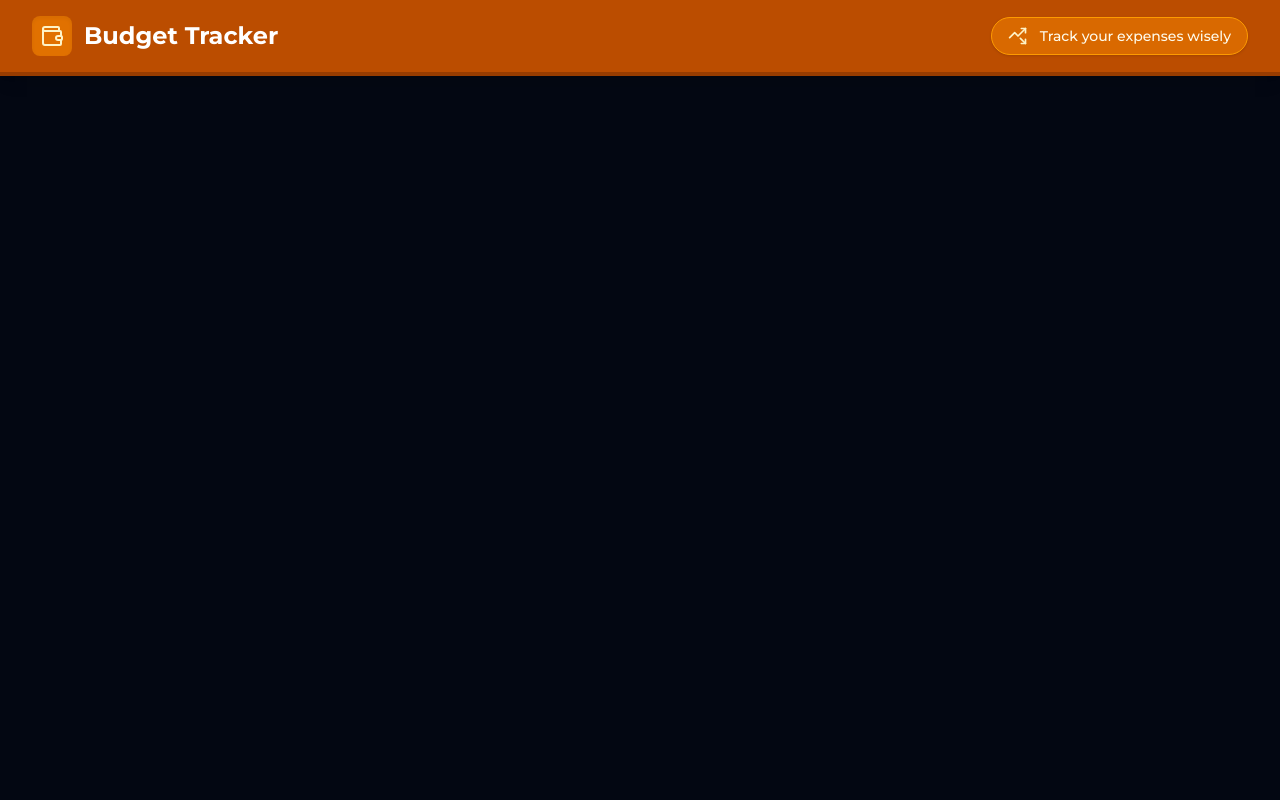
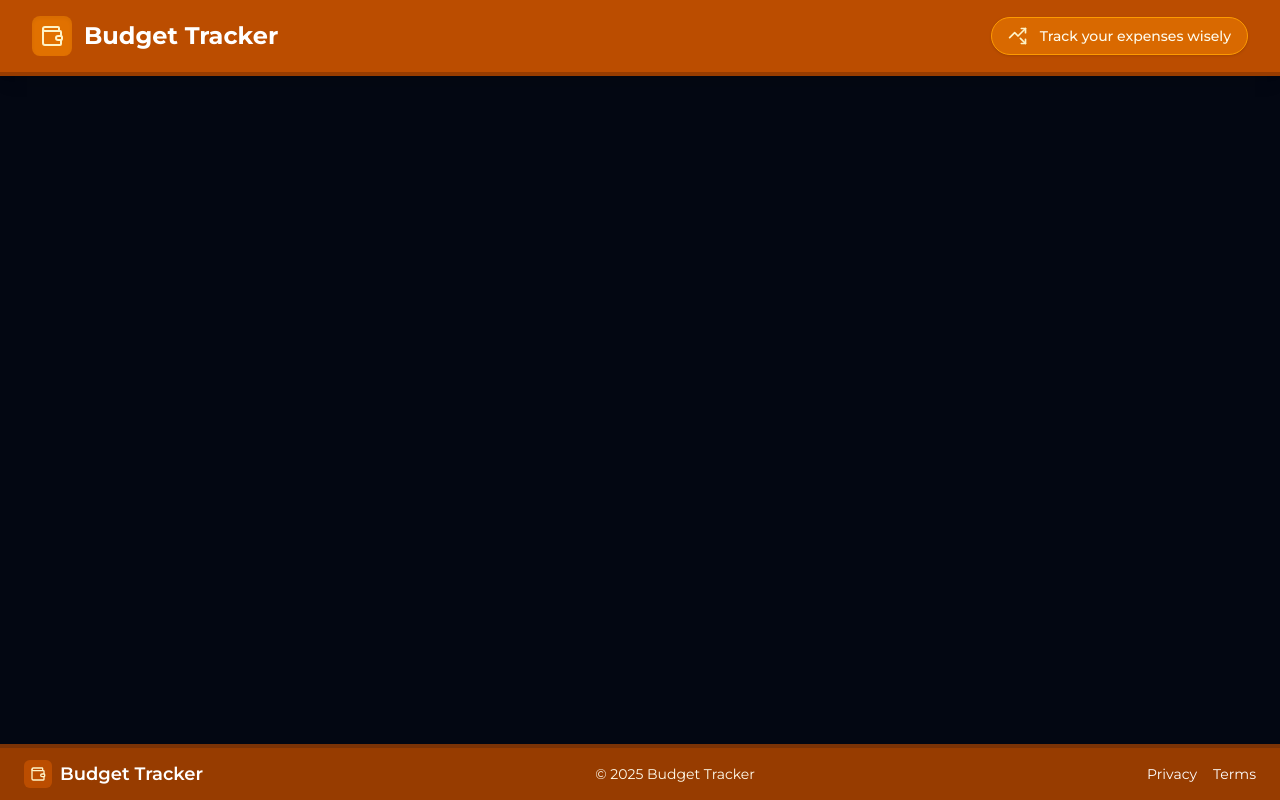
Before and after one commit to Mkcodes-in/Expense-tracker-app, a React (Vite) app: page / in a window 1280 px wide. Built offline with nearby package versions, Linux system fonts and the light colour scheme.

Commit message:
header and footer page done

```diff
--- /dev/null
+++ b/src/components/Dashboard.tsx
@@ -0,0 +1,30 @@
+import { TrendingUpDown, Wallet } from 'lucide-react'
+import React from 'react'
+
+export default function Dashboard() {
+  return (
+    <div className=''>
+      <div>
+        {/* Header */}
+        <div className='bg-amber-700 py-4 border-b-4 border-amber-800 shadow-lg'>
+          <div className='max-w-7xl mx-auto flex items-center justify-between px-4 sm:px-6 lg:px-8'>
+            <div className='flex items-center space-x-3'>
+              <div className='p-2 bg-amber-600 rounded-lg shadow-inner'>
+                <Wallet className='w-6 h-6 text-amber-100' />
+              </div>
+              <h1 className='text-2xl font-bold text-white cursor-pointer hover:text-amber-100 transition-colors duration-200'>
+                Budget Tracker
+              </h1>
+            </div>
+            <div className='flex items-center space-x-3 bg-amber-600/80 px-4 py-2 rounded-full border border-amber-500 shadow-sm'>
+              <TrendingUpDown className='w-5 h-5 text-amber-100' />
+              <span className='text-amber-50 font-medium text-sm hidden sm:block'>
+                Track your expenses wisely
+              </span>
+            </div>
+          </div>
+        </div>
+      </div>
+    </div>
+  )
+}
--- /dev/null
+++ b/src/components/Footer.tsx
@@ -0,0 +1,28 @@
+import { Wallet } from 'lucide-react'
+import React from 'react'
+
+export default function Footer() {
+    return (
+        <footer className='bg-amber-800 border-t-4 border-amber-900 text-amber-50'>
+            <div className='max-w-7xl mx-auto px-4 sm:px-6 md:px-6'>
+                <div className='flex items-center justify-between py-3'>
+                    <div className='flex items-center space-x-2'>
+                        <div className='p-1.5 bg-amber-700 rounded-md'>
+                            <Wallet className='w-4 h-4 text-amber-100' />
+                        </div>
+                        <span className='text-lg font-semibold text-white'>Budget Tracker</span>
+                    </div>
+                    <p className='text-sm'>© 2025 Budget Tracker</p>
+                    <li className='list-none space-x-4'>
+                        <a href="#" className='text-white hover:text-amber-300 transition-colors text-sm'>
+                            Privacy
+                        </a>
+                        <a href="#" className='text-white hover:text-amber-300 transition-colors text-sm'>
+                            Terms
+                        </a>
+                    </li>
+                </div>
+            </div>
+        </footer>
+    )
+}
--- a/src/pages/DashboradLayout.tsx
+++ b/src/pages/DashboradLayout.tsx
@@ -1,30 +1,13 @@
-import { TrendingUpDown, Wallet } from 'lucide-react'
+import Dashboard from '@/components/Dashboard'
+import Footer from '@/components/Footer'
 import React from 'react'
 
 export default function Dashborad() {
   return (
-    <div className='bg-gray-950 text-white min-h-screen'>
-      <div>
-        {/* Header */}
-        <div className='bg-amber-700 py-4 border-b-4 border-amber-800 shadow-lg'>
-          <div className='max-w-7xl mx-auto flex items-center justify-between px-4 sm:px-6 lg:px-8'>
-            <div className='flex items-center space-x-3'>
-              <div className='p-2 bg-amber-600 rounded-lg shadow-inner'>
-                <Wallet className='w-6 h-6 text-amber-100' />
-              </div>
-              <h1 className='text-2xl font-bold text-white cursor-pointer hover:text-amber-100 transition-colors duration-200'>
-                Budget Tracker
-              </h1>
-            </div>
-            <div className='flex items-center space-x-3 bg-amber-600/80 px-4 py-2 rounded-full border border-amber-500 shadow-sm'>
-              <TrendingUpDown className='w-5 h-5 text-amber-100' />
-              <span className='text-amber-50 font-medium text-sm hidden sm:block'>
-                Track your expenses wisely
-              </span>
-            </div>
-          </div>
-        </div>
-      </div>
+    <div className='min-h-screen flex flex-col bg-gray-950 text-white'>
+        <Dashboard />
+        <div className='flex-grow overflow-auto'></div>
+        <Footer />
     </div>
   )
 }
```
